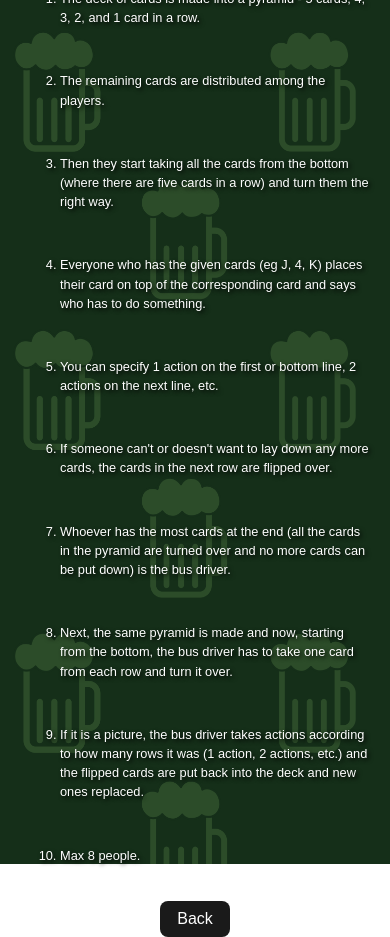
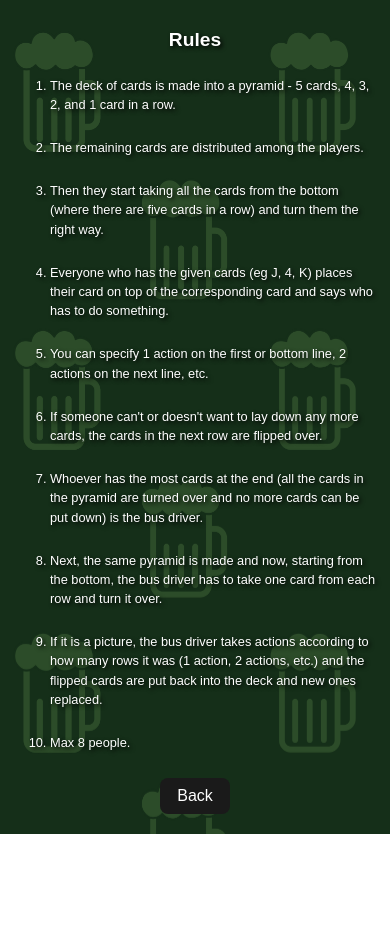
Before and after one commit to JanMarkusK/Bussijuht, a React (Vite) app in the folder hosting/: page /rules in a window 390 px wide. After the commit the page ends 844 px from the top, so only its background shows below. Built offline with nearby package versions, Linux system fonts and the light colour scheme; no server answers.

Commit message:
lobby container ja rules page

```diff
--- a/hosting/src/assets/css/Lobby.css
+++ b/hosting/src/assets/css/Lobby.css
@@ -47,10 +47,10 @@
 }
 
 .player-name-container {
-  background-color: #e9d414; /* Hall taustavärv */
-  padding: 5px;
-  border-radius: 5px;
-  margin-bottom: 10px;
+  background-color: #adadad; /* Hall taustavärv */
+  padding: 1px;
+  border-radius: 3px;
+  margin-bottom: 1px;
 }
 
 .player-list-container {
@@ -68,6 +68,13 @@
   font-size: 1.2em;
   cursor: pointer;
   margin: 40px; /* Vähendatud nuppude vaheline vahe */
+}
+
+.room-code-container{
+  background-color: #e9d414; /* Hall taustavärv */
+  padding: 1px;
+  border-radius: 5px;
+  margin-bottom: 10px;
 }
 
 .room-code {
@@ -145,5 +152,13 @@
 }
 
 .current-card-back h3 {
-  margin-bottom: 10px;
+  margin-bottom: 5px;
+  color: white;
+  text-shadow: 2px 2px 4px #000000;
 }
+
+.card-back-selector h3 {
+  margin-bottom: 5px;
+  color: white;
+  text-shadow: 2px 2px 4px #000000;
+}
--- a/hosting/src/assets/css/RulesPage.css
+++ b/hosting/src/assets/css/RulesPage.css
@@ -8,7 +8,7 @@
   height: 100vh;
   background-image: url('/banner/taust.png');
   padding: 20px;
-  text-align: left; /* Changed from center to left */
+  text-align: left;
 }
 
 .rules-page h1 {
@@ -41,46 +41,49 @@
   font-size: 1.2em;
   cursor: pointer;
 }
+
 .rules-page li {
-    font-size: 0.9em;
-    text-shadow: 2px 2px 4px #000000;
-    color: #ffffff;
+  font-size: 0.9em;
+  text-shadow: 2px 2px 4px #000000;
+  color: #ffffff;
 }
 
 /* Mobile (Smartphone) 480px and below */
 @media (max-width: 480px) {
   .rules-page {
     padding: 10px;
+    height: auto; /* Adjusts height for better fit */
   }
 
   .rules-page h1 {
     font-size: 1.5em;
+    margin-bottom: 10px; /* Reduce margin for better fit */
   }
 
   .rules-page h2 {
     font-size: 1.2em;
+    margin-bottom: 5px; /* Reduce margin for better fit */
   }
 
   .rules-page h3 {
     font-size: 0.75em;
-    margin: 0 20px; /* Adds margins to left and right */
-    max-width: 800px; /* Limits the maximum width */
+    margin: 0 10px; /* Adjust margin for better fit */
+    max-width: 100%; /* Ensure it stays within the screen width */
   }
 
   .rules-page p {
     font-size: 0.8em;
+    margin-bottom: 10px; /* Reduce margin for better fit */
   }
 
   .rules-page button {
     font-size: 1em;
     padding: 8px 16px;
   }
+
   .rules-page li {
     font-size: 0.8em;
-    margin: 10px; /* Adds margins to left and right */
-    max-width: 1000px; /* Limits the maximum width */
-    text-shadow: 2px 2px 4px #000000;
-    color: #ffffff;
+    max-width: 100%; /* Ensure it stays within the screen width */
   }
 }
 
--- a/hosting/src/components/Lobby.jsx
+++ b/hosting/src/components/Lobby.jsx
@@ -183,6 +183,7 @@ const Lobby = ({ setGameData, setRoomCode, setPlayerName, setInGame }) => {
                 </button>
               </div>
             </div>
+            <div className="room-code-container">
               <div className="room-code">
                 {isJoining ? (
                   <input
@@ -194,6 +195,7 @@ const Lobby = ({ setGameData, setRoomCode, setPlayerName, setInGame }) => {
                 ) : (
                   roomCreated && <div>Room Code: {localRoomCode}</div>
                 )}
+              </div>
             </div>
             <div className="player-name-container">
               <span>Name: {localPlayerName}</span>
```
Lines whose indentation alone changed are shown as unchanged.
